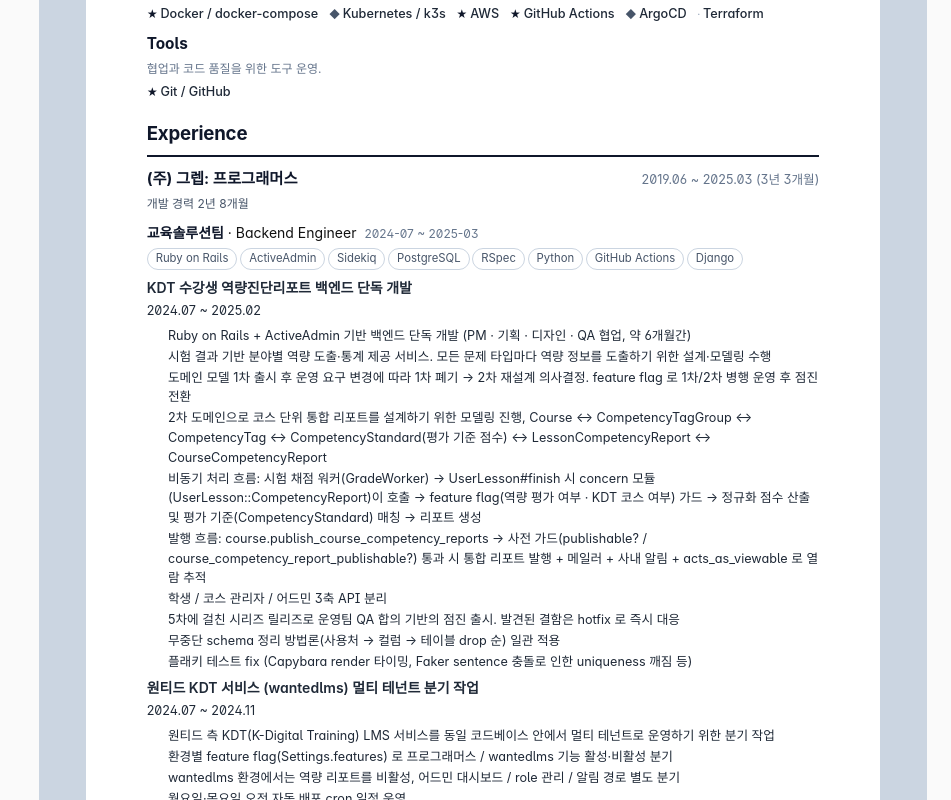
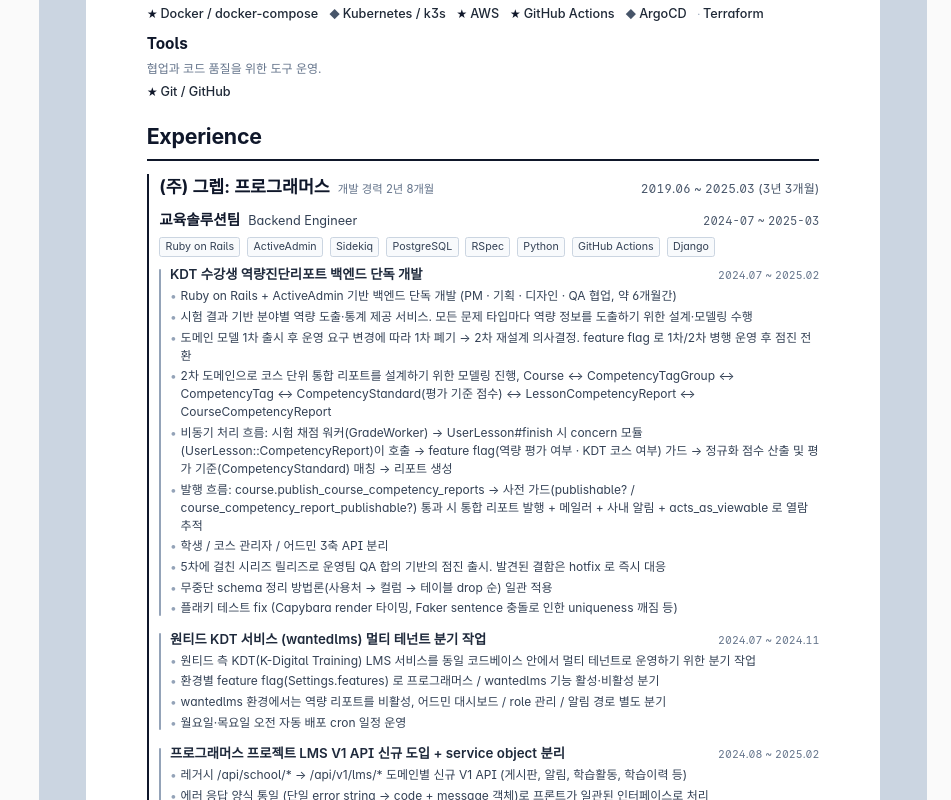
Before and after one commit to shinkeonkim/my-portfolio, a Vue app: page /my-portfolio/pdf in a window 1280 px wide. Shown: the part 1480-2280 px from the top of the page, without its empty margins (329-1280 px from the left). Built offline with nearby package versions, Linux system fonts and the light colour scheme.

Commit message:
fix: lint & pdf 가독성 개선

```diff
--- a/eslint.config.ts
+++ b/eslint.config.ts
@@ -17,6 +17,7 @@
   {
     rules: {
       'vue/multi-word-component-names': 'off',
+      'vue/no-v-html': 'off',
       '@typescript-eslint/no-unused-vars': ['error', { argsIgnorePattern: '^_' }],
       '@typescript-eslint/consistent-type-imports': ['error', { prefer: 'type-imports' }],
     },
--- a/src/components/common/SectionTitle.vue
+++ b/src/components/common/SectionTitle.vue
@@ -6,7 +6,7 @@
     description?: string
     align?: 'left' | 'center'
   }>(),
-  { align: 'center' },
+  { eyebrow: '', description: '', align: 'center' },
 )
 </script>
 
--- a/src/components/pdf/blocks/PdfExperienceBlock.vue
+++ b/src/components/pdf/blocks/PdfExperienceBlock.vue
@@ -5,76 +5,223 @@
 </script>
 
 <template>
-  <section class="pdf-block">
+  <section class="pdf-block pdf-exp">
     <h2>Experience</h2>
-    <div v-for="exp in experiences" :key="exp.company" class="pdf-exp-company">
-      <div class="pdf-exp-header">
+    <article v-for="exp in experiences" :key="exp.company" class="pdf-exp-company">
+      <header class="pdf-exp-company-header">
+        <div class="pdf-exp-company-title">
           <h3>{{ exp.company }}</h3>
-        <span class="pdf-muted">{{ exp.totalPeriod }}</span>
+          <p v-if="exp.developerPeriod" class="pdf-exp-dev">
+            {{ exp.developerPeriod }}
+          </p>
         </div>
-      <p v-if="exp.developerPeriod" class="pdf-exp-dev">{{ exp.developerPeriod }}</p>
-      <div v-for="(role, ri) in exp.roles" :key="ri" class="pdf-exp-role">
-        <div class="pdf-exp-role-header">
-          <strong>{{ role.team }}</strong>
-          <span> · </span>
-          <span>{{ role.position }}</span>
-          <span class="pdf-muted">
+        <span class="pdf-exp-company-period">{{ exp.totalPeriod }}</span>
+      </header>
+
+      <ol class="pdf-exp-roles">
+        <li v-for="(role, ri) in exp.roles" :key="ri" class="pdf-exp-role">
+          <header class="pdf-exp-role-header">
+            <div class="pdf-exp-role-name">
+              <strong class="pdf-exp-team">{{ role.team }}</strong>
+              <span class="pdf-exp-position">{{ role.position }}</span>
+            </div>
+            <span class="pdf-exp-role-period">
               {{ role.period.start }} ~ {{ role.period.end ?? '현재' }}
             </span>
-        </div>
+          </header>
+
           <div v-if="role.stack.length" class="pdf-exp-stack">
             <span v-for="s in role.stack" :key="s" class="pdf-tag">{{ s }}</span>
           </div>
-        <div v-for="(d, di) in role.details" :key="di" class="pdf-exp-detail">
+
+          <ol v-if="role.details.length" class="pdf-exp-details">
+            <li v-for="(d, di) in role.details" :key="di" class="pdf-exp-detail">
+              <header class="pdf-exp-detail-header">
                 <h4>{{ d.title }}</h4>
-          <p v-if="d.period" class="pdf-muted">{{ d.period }}</p>
-          <ul>
+                <span v-if="d.period" class="pdf-exp-detail-period">{{ d.period }}</span>
+              </header>
+              <ul v-if="d.bullets.length" class="pdf-exp-bullets">
                 <li v-for="(b, bi) in d.bullets" :key="bi">{{ b }}</li>
               </ul>
-        </div>
-      </div>
-    </div>
+            </li>
+          </ol>
+        </li>
+      </ol>
+    </article>
   </section>
 </template>
 
 <style scoped>
+.pdf-exp h2 {
+  margin: 0 0 10pt 0;
+  font-size: 16pt;
+  font-weight: 700;
+}
+
+.pdf-exp-company {
+  padding-left: 8pt;
+  border-left: 2pt solid #0f172a;
+  break-inside: avoid;
+}
 .pdf-exp-company + .pdf-exp-company {
-  margin-top: 10pt;
-  padding-top: 6pt;
-  border-top: 0.5pt solid #e2e8f0;
+  margin-top: 14pt;
 }
-.pdf-exp-header {
+
+.pdf-exp-company-header {
   display: flex;
   justify-content: space-between;
   align-items: baseline;
+  gap: 8pt;
   flex-wrap: wrap;
-  gap: 4pt;
+  margin-bottom: 2pt;
+}
+.pdf-exp-company-title {
+  display: flex;
+  align-items: baseline;
+  gap: 6pt;
+  flex-wrap: wrap;
+}
+.pdf-exp-company-title h3 {
+  margin: 0;
+  font-size: 13pt;
+  font-weight: 700;
+  color: #0f172a;
 }
 .pdf-exp-dev {
+  margin: 0;
+  font-size: 8.5pt;
+  color: #64748b;
+}
+.pdf-exp-company-period {
   font-size: 9pt;
   color: #475569;
-  margin: 0 0 4pt 0;
+  font-variant-numeric: tabular-nums;
+}
+
+.pdf-exp-roles {
+  list-style: none;
+  padding: 0;
+  margin: 6pt 0 0 0;
 }
 .pdf-exp-role {
-  margin-top: 6pt;
+  break-inside: avoid;
 }
 .pdf-exp-role + .pdf-exp-role {
-  margin-top: 8pt;
+  margin-top: 10pt;
+  padding-top: 8pt;
+  border-top: 0.5pt dashed #cbd5e1;
 }
+
 .pdf-exp-role-header {
-  font-size: 10.5pt;
+  display: flex;
+  justify-content: space-between;
+  align-items: baseline;
+  gap: 8pt;
+  flex-wrap: wrap;
+  margin-bottom: 3pt;
 }
-.pdf-exp-role-header .pdf-muted {
-  margin-left: 6pt;
-  font-size: 9pt;
+.pdf-exp-role-name {
+  display: flex;
+  align-items: baseline;
+  gap: 6pt;
+  flex-wrap: wrap;
 }
+.pdf-exp-team {
+  font-size: 11pt;
+  font-weight: 600;
+  color: #0f172a;
+}
+.pdf-exp-position {
+  font-size: 9.5pt;
+  color: #334155;
+}
+.pdf-exp-role-period {
+  font-size: 8.5pt;
+  color: #475569;
+  font-variant-numeric: tabular-nums;
+}
+
 .pdf-exp-stack {
-  margin: 2pt 0 3pt 0;
+  display: flex;
+  flex-wrap: wrap;
+  gap: 2pt 3pt;
+  margin: 2pt 0 4pt 0;
+}
+.pdf-exp-stack .pdf-tag {
+  font-size: 8pt;
+  padding: 0.5pt 4pt;
+  border: 0.5pt solid #cbd5e1;
+  border-radius: 2pt;
+  color: #334155;
+  background: #f8fafc;
+}
+
+.pdf-exp-details {
+  list-style: none;
+  padding: 0;
+  margin: 3pt 0 0 0;
 }
 .pdf-exp-detail {
-  margin-top: 4pt;
+  position: relative;
+  padding: 2pt 0 2pt 8pt;
+  break-inside: avoid;
 }
-.pdf-exp-detail ul {
-  font-size: 9.5pt;
+.pdf-exp-detail::before {
+  content: '';
+  position: absolute;
+  left: 0;
+  top: 4pt;
+  bottom: 4pt;
+  width: 1.5pt;
+  background: #94a3b8;
+  border-radius: 1pt;
+}
+.pdf-exp-detail + .pdf-exp-detail {
+  margin-top: 5pt;
+}
+
+.pdf-exp-detail-header {
+  display: flex;
+  justify-content: space-between;
+  align-items: baseline;
+  gap: 8pt;
+  flex-wrap: wrap;
+  margin-bottom: 2pt;
+}
+.pdf-exp-detail-header h4 {
+  margin: 0;
+  font-size: 10pt;
+  font-weight: 600;
+  color: #1e293b;
+  line-height: 1.35;
+}
+.pdf-exp-detail-period {
+  font-size: 8pt;
+  color: #64748b;
+  font-variant-numeric: tabular-nums;
+  white-space: nowrap;
+}
+
+.pdf-exp-bullets {
+  list-style: none;
+  padding: 0;
+  margin: 2pt 0 0 0;
+}
+.pdf-exp-bullets li {
+  position: relative;
+  padding-left: 8pt;
+  font-size: 9pt;
+  line-height: 1.5;
+  color: #334155;
+}
+.pdf-exp-bullets li + li {
+  margin-top: 2pt;
+}
+.pdf-exp-bullets li::before {
+  content: '•';
+  position: absolute;
+  left: 0;
+  top: 0;
+  color: #94a3b8;
 }
 </style>
--- a/src/components/sections/SkillsSection.vue
+++ b/src/components/sections/SkillsSection.vue
@@ -82,7 +82,8 @@
           {{ skill.experienceYears }}년+ 경력
         </p>
 
-        <p v-if="skill.description" class="mt-2 text-sm leading-relaxed text-[var(--color-text-secondary)]"
+        <p
+v-if="skill.description" class="mt-2 text-sm leading-relaxed text-[var(--color-text-secondary)]"
           v-html="formatDescription(skill.description)">
         </p>
         <div v-if="skill.projectSlugs.length" class="mt-3 flex flex-wrap gap-1.5">
--- a/src/composables/useSmoothScroll.ts
+++ b/src/composables/useSmoothScroll.ts
@@ -22,7 +22,7 @@
     touchMultiplier: 1.5,
   })
 
-  lenisInstance.on('scroll', ScrollTrigger.update)
+  lenisInstance.on('scroll', () => ScrollTrigger.update())
 
   tickerCallback = (time: number) => lenisInstance?.raf(time * 1000)
   gsap.ticker.add(tickerCallback)
```
Lines whose indentation alone changed are shown as unchanged.
